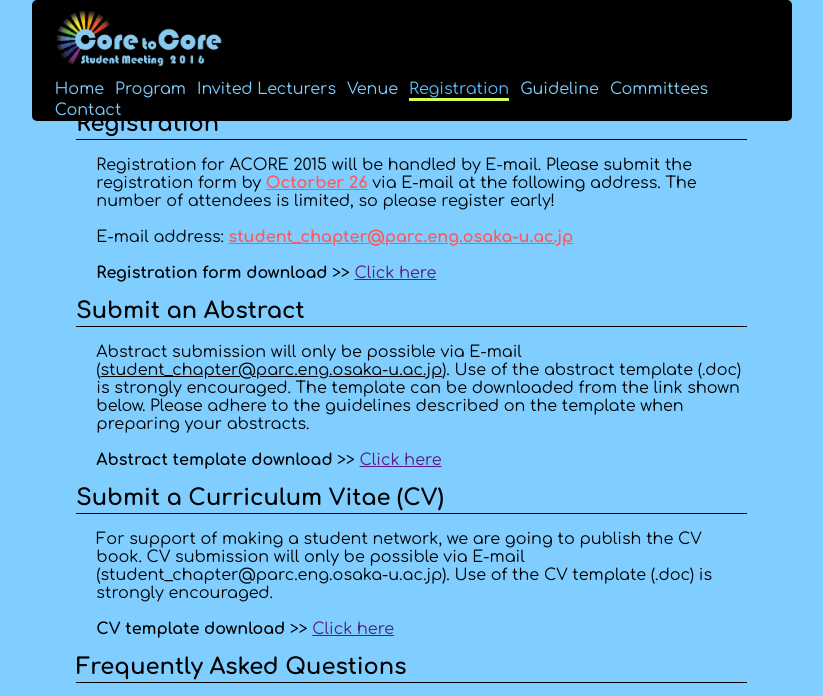
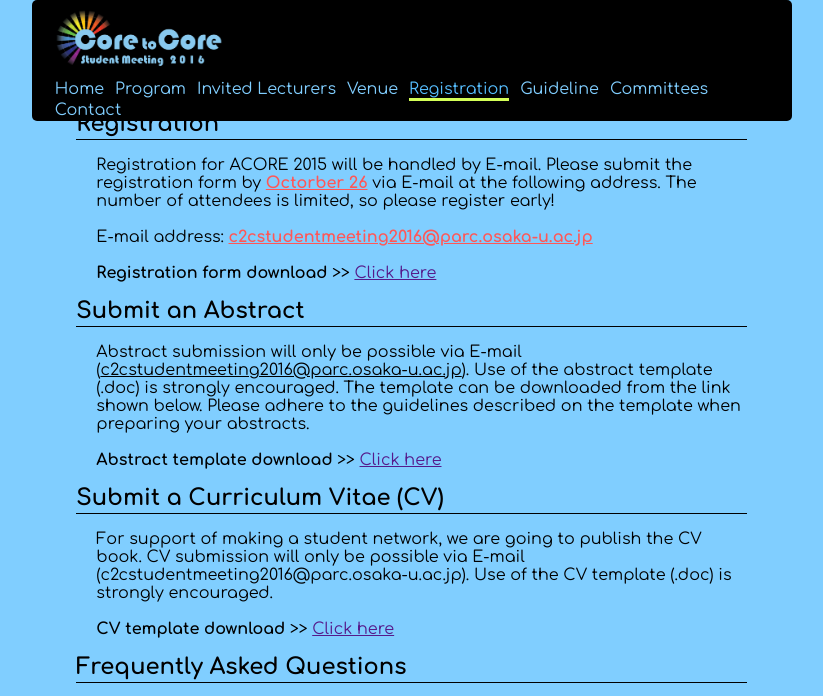
Before and after one commit to DaigoOUE/C2C_WebSite, a plain HTML site: page registration_submission.html in a window 1280 px wide. Shown: the top 696 px of the page, without its empty margins (228-1051 px from the left). Drawn offline with Linux system fonts and the light colour scheme.

Commit message:
email address update

```diff
--- a/registration_submission.html
+++ b/registration_submission.html
@@ -33,7 +33,7 @@
           <p>
           Registration for ACORE 2015 will be handled by E-mail. Please submit the registration form by <strong>Octorber 26</strong> via E-mail at the following address. The number of attendees is limited, so please register early!<br />
           <br />
-          E-mail address: <strong>student_chapter@parc.eng.osaka-u.ac.jp</strong><br />
+          E-mail address: <strong>c2cstudentmeeting2016@parc.osaka-u.ac.jp</strong><br />
           <br />
           <b>Registration form download</b> >> <a href="">Click here</a>
           </p>
@@ -41,7 +41,7 @@
         <div class="contentBox">
           <h1>Submit an Abstract</h1>
           <p>
-          Abstract submission will only be possible via E-mail (<u>student_chapter@parc.eng.osaka-u.ac.jp</u>). Use of the abstract template (.doc) is strongly encouraged. The template can be downloaded from the link shown below. Please adhere to the guidelines described on the template when preparing your abstracts.<br />
+          Abstract submission will only be possible via E-mail (<u>c2cstudentmeeting2016@parc.osaka-u.ac.jp</u>). Use of the abstract template (.doc) is strongly encouraged. The template can be downloaded from the link shown below. Please adhere to the guidelines described on the template when preparing your abstracts.<br />
           <br />
           <b>Abstract template download</b> >> <a href="">Click here</a>
           </p>
@@ -49,7 +49,7 @@
         <div class="contentBox">
           <h1>Submit a Curriculum Vitae (CV)</h1>
           <p>
-          For support of making a student network, we are going to publish the CV book. CV submission will only be possible via E-mail (student_chapter@parc.eng.osaka-u.ac.jp). Use of the CV template (.doc) is strongly encouraged.<br />
+          For support of making a student network, we are going to publish the CV book. CV submission will only be possible via E-mail (c2cstudentmeeting2016@parc.osaka-u.ac.jp). Use of the CV template (.doc) is strongly encouraged.<br />
           <br />
           <b>CV template download</b> >> <a href="">Click here</a>
           </p>
@@ -90,7 +90,7 @@
       <div class="footer">
         <p>
         If you have any questions, please contact us by e-mail using the information below.<br />
-        <span class="email">E-mail : student_chapter@parc.eng.osaka-u.ac.jp</span>
+        <span class="email">E-mail : c2cstudentmeeting2016@parc.osaka-u.ac.jp</span>
         </p>
       </div>
     </div>
```
Also changed, not shown: committees.html (+1 -1 lines), contact.html (+2 -2 lines), guideline.html (+1 -1 lines), index.html (+1 -1 lines), lecture.html (+1 -1 lines), program.html (+1 -1 lines), venue.html (+1 -1 lines), 1 other file.
